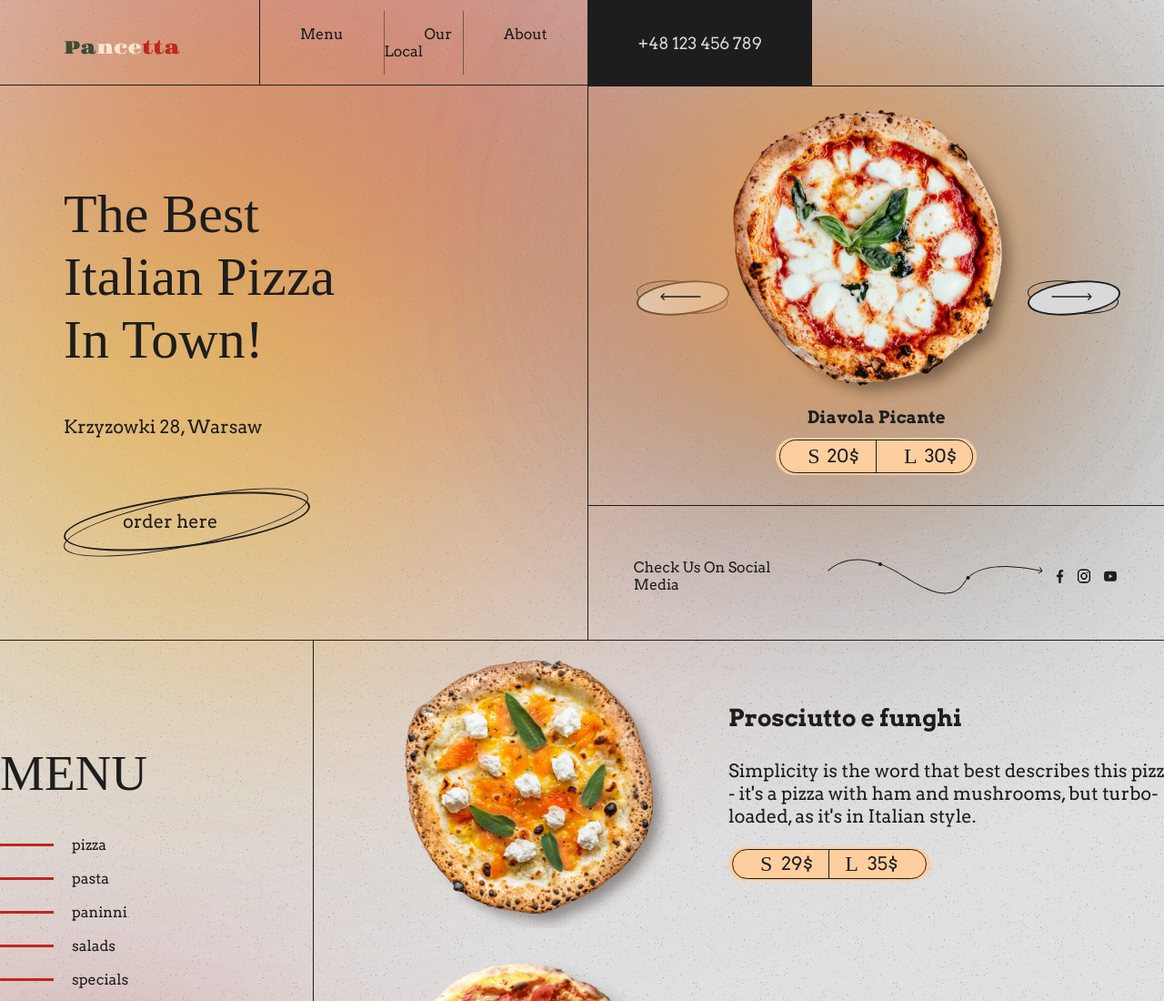
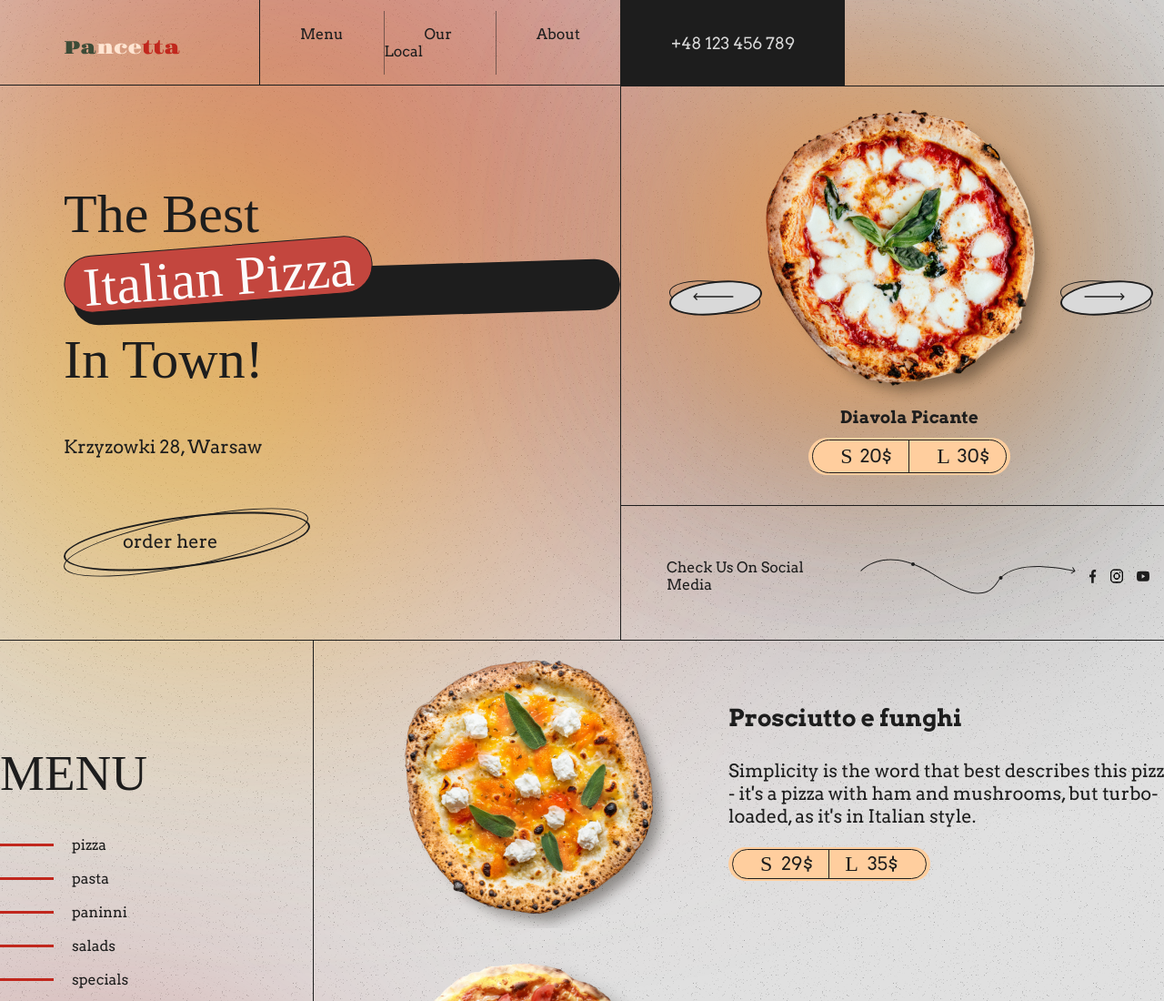
Before and after one commit to OlaHeklaDesign/LandingPizzeria, a plain HTML site: page index.html in a window 1280 px wide. Shown: the top 1100 px of the page at 91% size. Drawn offline with Linux system fonts and the light colour scheme; a web font is replaced by a local one.

Commit message:
bg in hero h1 & small changes with hero buttons

```diff
--- a/css/sections/hero.css
+++ b/css/sections/hero.css
@@ -1,12 +1,46 @@
 .hero-left {
   margin-top: 107px;
   padding-left: 70px;
+  display: flex;
+  flex-direction: column;
+  align-items: start;
 }
 
 .hero-left h1 {
   font-family: 'Gravitas One', serif;
   font-size: 60px;
 }
+
+.padding-top {
+  padding-top: 12px;
+}
+
+.red-back-hero h1 {
+color: #FCFCFC;
+line-height: 61px;
+}
+
+.red-back-hero {
+  border: 1px solid #1D1D1D;
+  background: #C3463E;
+  padding: 4px 20px;
+  border-radius: 40px;
+  transform: rotate(-4.4deg);
+  height: 63px;
+  margin-bottom: 40px;
+  z-index: 2 ;
+}
+
+.black-bg {
+  transform: rotate(-1.728deg);
+  width: 601.918px;
+  height: 55.775px;
+  border-radius: 40px;
+  background: #1D1D1D;
+  margin-top: -80px;
+  margin-left: 10px;
+}
+
 
 .hero-left p {
   font-size: 20px;
@@ -174,7 +208,7 @@ h5 {
   border-radius: 50%;
   background: #ECA157;
   filter: blur(130px);
-  z-index: -1;
+  z-index: -2;
 }
 
 .blur-hero-black {
@@ -184,7 +218,7 @@ h5 {
   border-radius: 380px;
   background: #1D1D1D;
   filter: blur(165px);
-  z-index: -2;
+  z-index: -4;
 }
 
 .hero-blur-red {
--- a/index.html
+++ b/index.html
@@ -26,8 +26,11 @@
         </header>
         <section class="hero-left">
           <h1>The Best</h1>
-          <h1>Italian Pizza</h1>
-          <h1>In Town!</h1>
+          <div class="red-back-hero">
+            <h1>Italian Pizza</h1>
+          </div>
+          <div class="black-bg"></div>
+          <h1 class="padding-top">In Town!</h1>
           <p>Krzyzowki 28, Warsaw</p>
           <button>order here</button>
           <div class="hero-blur-red"></div>
```
